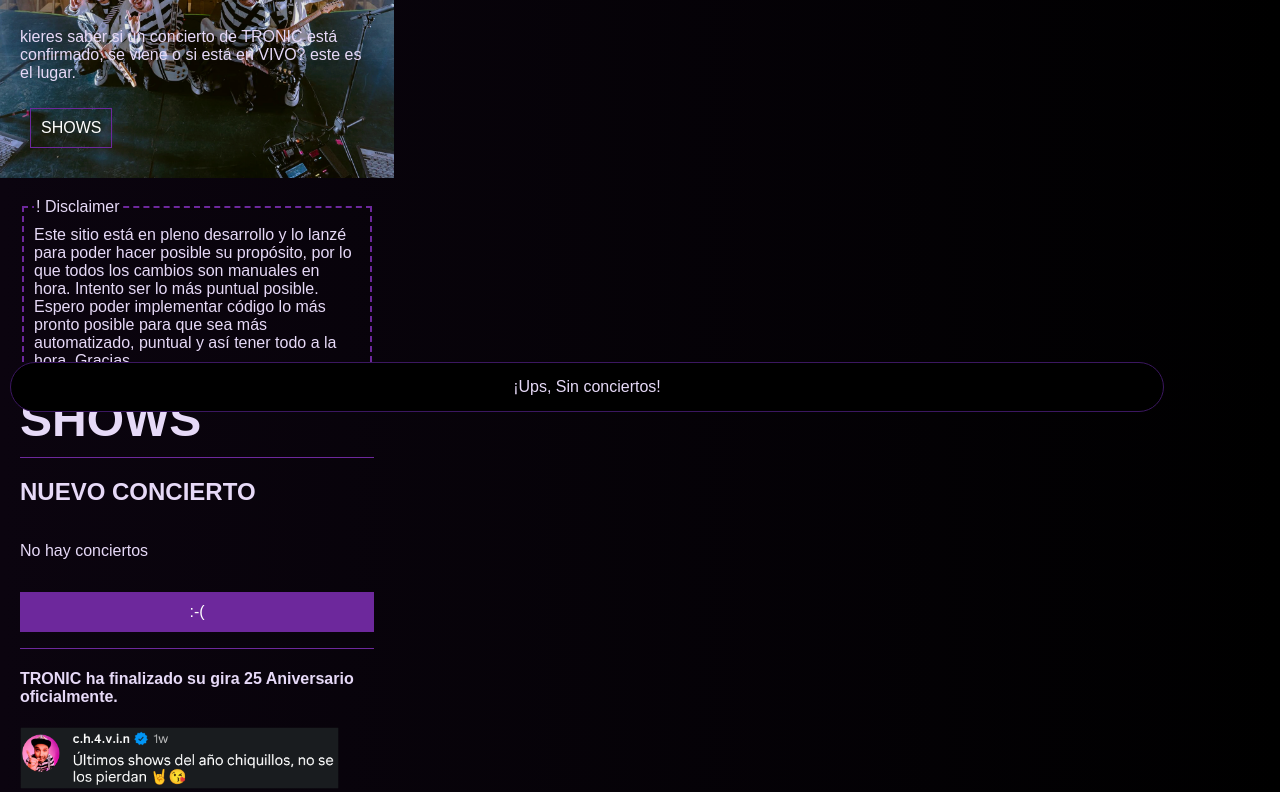
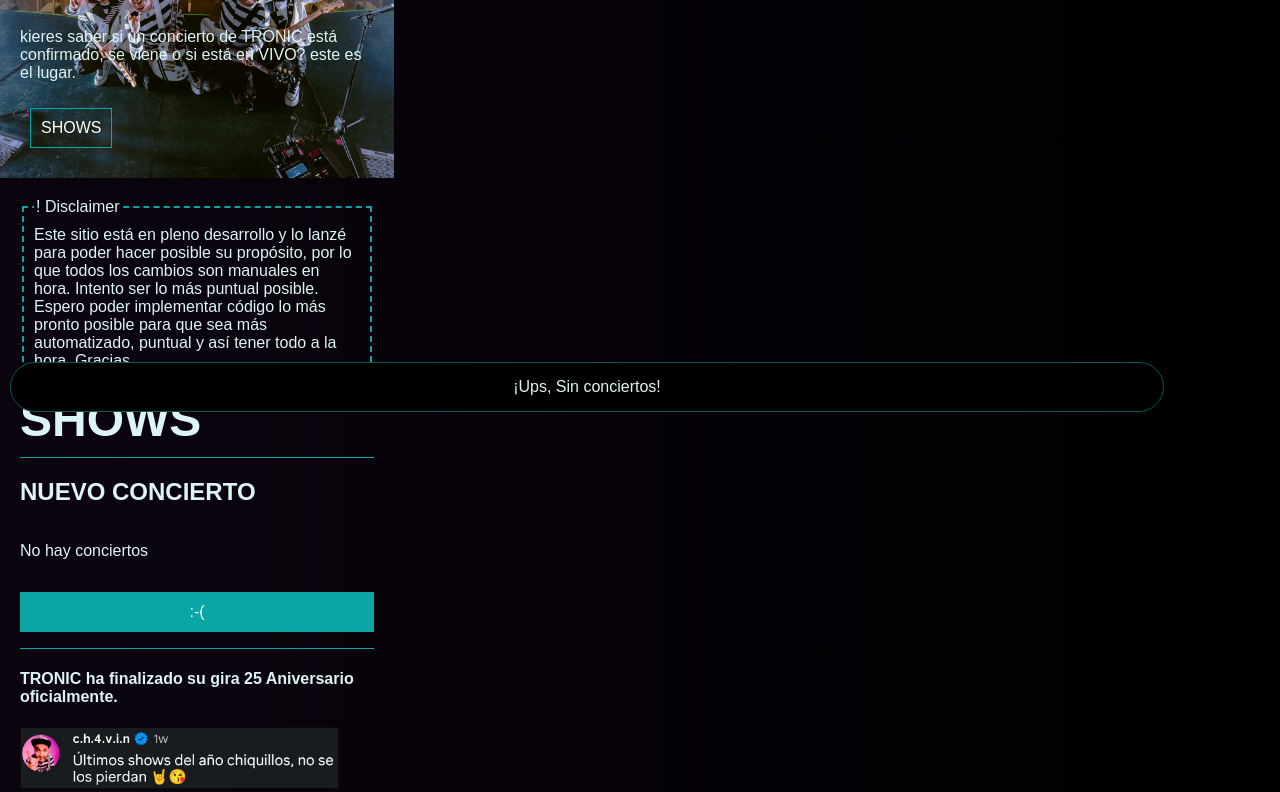
Before and after one commit to franzfromchile/TronicON, a plain HTML site: page index.html in a window 1280 px wide. Shown: the part 368-1160 px from the top of the page. Drawn offline with Linux system fonts and the light colour scheme.

Commit message:
Update styles.css

```diff
--- a/styles.css
+++ b/styles.css
@@ -1,11 +1,11 @@
 :root {
-  --accent: #6D289C;
-  --submain: #8F5CC0DD;
-  --secondary: #4E1C7A;
-  --darker: #3B1760;
-  --light-main: #B89ADF;
-  --bg-main: #200B2E;
-  --main-white: #E6D9F7;
+  --accent: #0AA6A6;
+  --submain: #39BDBDDD;
+  --secondary: #087C7C;
+  --darker: #075858;
+  --light-main: #8ADADA;
+  --bg-main: #092C30;
+  --main-white: #DDF5F2;
 }
 
 body {
```
